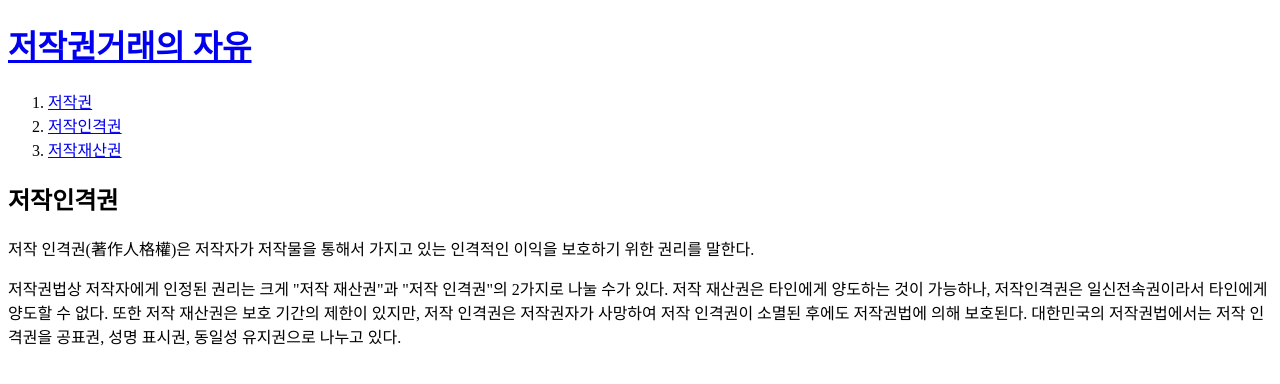
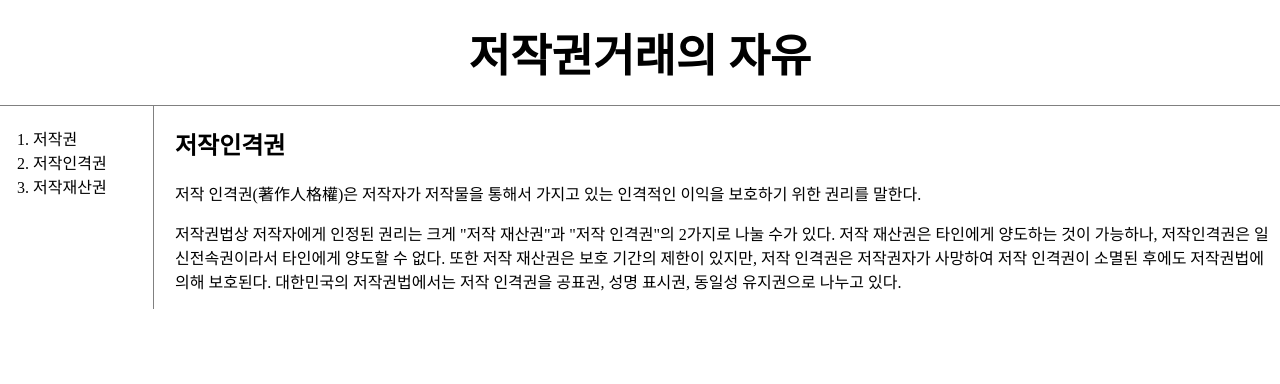
Before and after one commit to derikjoo84/web1, a plain HTML site: page 2.html in a window 1280 px wide. Drawn offline with Linux system fonts and the light colour scheme.

Commit message:
Update 2.html

```diff
--- a/2.html
+++ b/2.html
@@ -3,18 +3,73 @@
 <head>
   <title>저작권거래의 자유 - 저작인격권</title>
   <meta charset="utf-8">
+  <style>
+    body{
+      margin:0;
+    }
+    a {
+      color:black;
+      text-decoration: none;
+    }
+    h1 {
+      font-size: 45px;
+      text-align: center;
+      border-bottom:1px solid gray;
+      margin:0;
+      padding:20px;
+    }
+    ol{
+      border-right:1px solid gray;
+      width:100px;
+      margin:0;
+      padding:20px;
+    }
+    #grid{
+      display: grid;
+      grid-template-columns: 150px 1fr;
+    }
+    #grid ol{
+      padding-left: 33px;
+    }
+    #article{
+      padding-left: 25px;
+    }
+    @media(max-width:550px){
+      #grid{
+        display: block;
+      }
+      ol{
+        border-right: none;
+      }
+      h1{
+        border-bottom: none;
+      }
+    }
+  </style>
 </head>
 <body>
   <h1><a href="index.html">저작권거래의 자유</a></h1>
+  <div id="grid">
     <ol>
       <li><a href="1.html">저작권</a></li>
       <li><a href="2.html">저작인격권</a></li>
       <li><a href="3.html">저작재산권</a></li>
     </ol>
-  <h2>저작인격권</h1>
+    <div id="article">
+      <h2>저작인격권</h2>
       <p>저작 인격권(著作人格權)은 저작자가 저작물을 통해서 가지고 있는 인격적인 이익을 보호하기 위한 권리를 말한다.</p>
       <p>저작권법상 저작자에게 인정된 권리는 크게 "저작 재산권"과 "저작 인격권"의 2가지로 나눌 수가 있다.
         저작 재산권은 타인에게 양도하는 것이 가능하나, 저작인격권은 일신전속권이라서 타인에게 양도할 수 없다.
         또한 저작 재산권은 보호 기간의 제한이 있지만, 저작 인격권은 저작권자가 사망하여 저작 인격권이 소멸된 후에도 저작권법에 의해 보호된다.
         대한민국의 저작권법에서는 저작 인격권을 공표권, 성명 표시권, 동일성 유지권으로 나누고 있다.</p>
+    </div>
+  </div>
+  <!--
+  <h1><a href="index.html"><font color="red">저작권거래의 자유</font></a></h1>
+  <ol>
+    <li><a href="1.html"><font color="red">저작권</font></a></li>
+    <li><a href="2.html"><font color="red">저작인격권</font></a></li>
+    <li><a href="3.html"><font color="red">저작재산권</font></a></li>
+  </ol>
+  -->
 </body>
```
Lines whose indentation alone changed are shown as unchanged.
